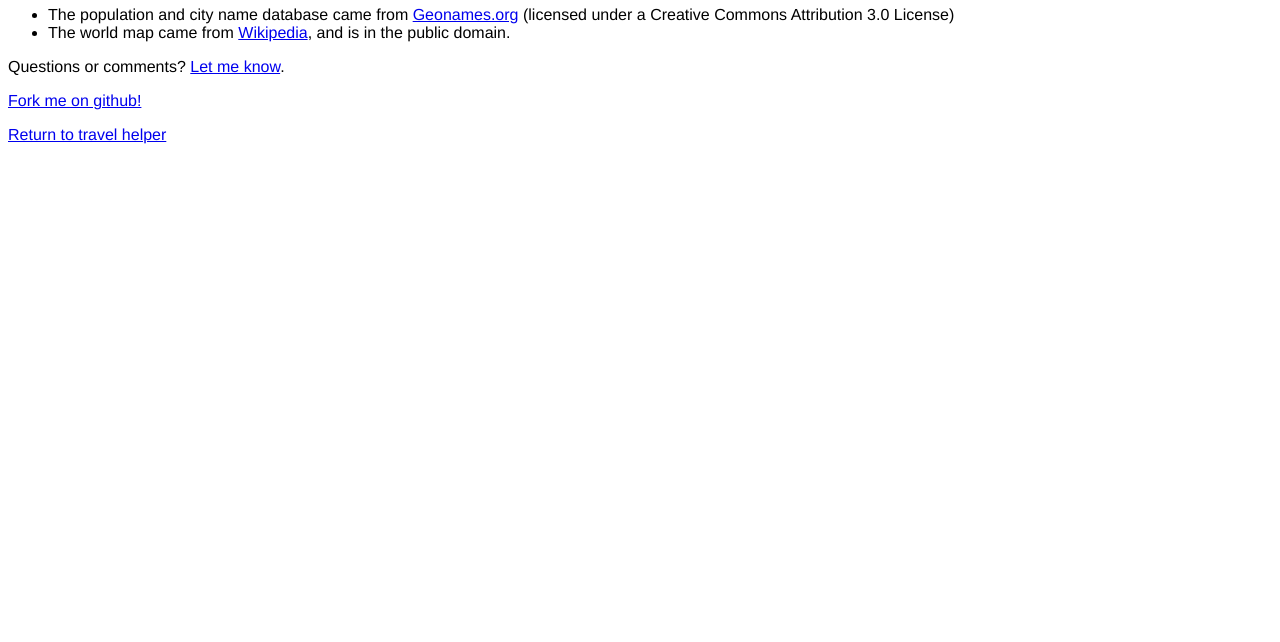
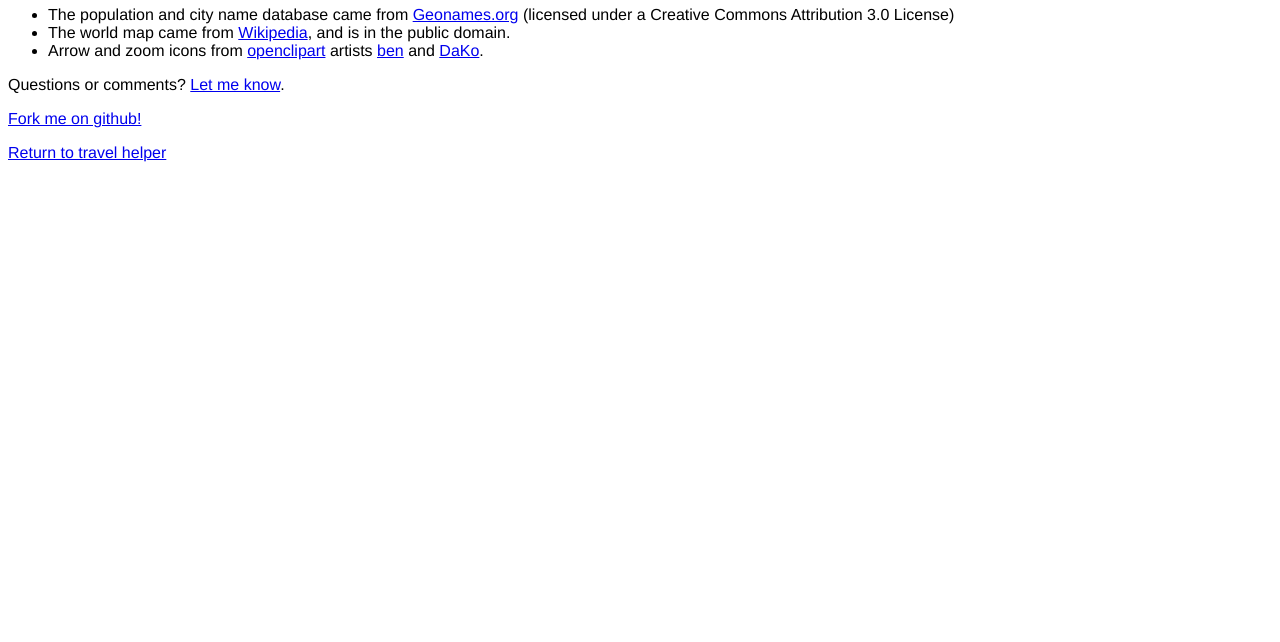
Before and after one commit to jdeisenberg/city-chooser, a plain HTML site: page about.html in a window 1280 px wide. Shown: the part 158-800 px from the top of the page. Drawn offline with Linux system fonts and the light colour scheme.

Commit message:
Add credits for icons.

```diff
--- a/about.html
+++ b/about.html
@@ -26,6 +26,9 @@
 
   <li>The world map came from <a href="http://en.wikipedia.org/wiki/File:Worldmap_location_NED_50m.svg">Wikipedia</a>, and is in
   the public domain.</li>
+  <li>Arrow and zoom icons from <a href="http://openclipart.org">openclipart</a>
+  artists <a href="http://openclipart.org/user-detail/ben">ben</a> and
+  <a href="http://openclipart.org/user-detail/DaKo">DaKo</a>.</li>
   </ul>
 
  <p>Questions or comments? <a href="mailto:jdavid.eisenberg@gmail.com">Let me know</a>.</p>
```
